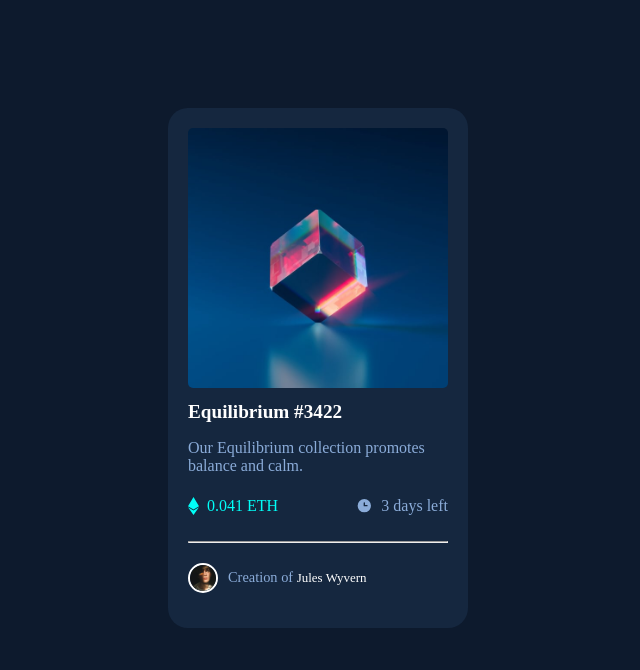
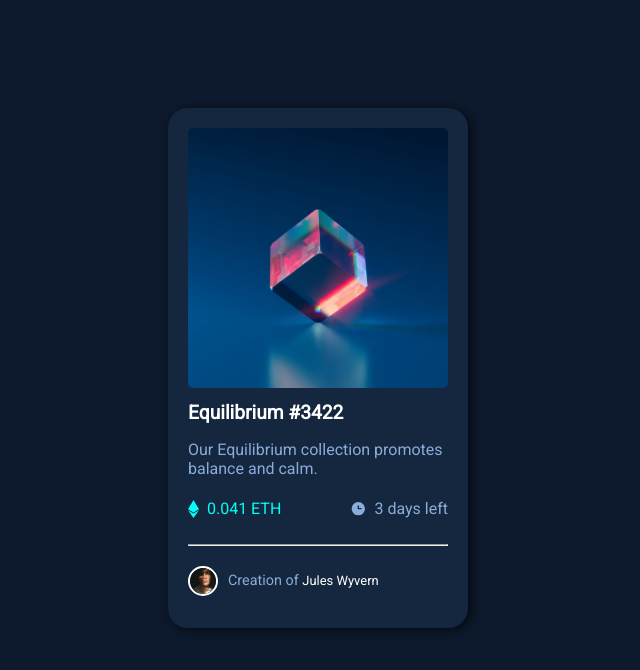
Before and after one commit to Anthony-S58/NFT-Card-Front-End-Mentor, a plain HTML site: page index.html in a window 1280 px wide. Shown: the whole page, without its empty margins (322-962 px from the left). Drawn offline with Linux system fonts and the light colour scheme.

Commit message:
AddShadowAndFont

```diff
--- a/style.css
+++ b/style.css
@@ -1,8 +1,9 @@
+@import url('https://fonts.googleapis.com/css2?family=Roboto&display=swap');
 *{
     top: 0;
     left: 0;
     box-sizing: border-box;
-}
+    font-family: 'Roboto', sans-serif;}
 body{
     background-color: #0D1A2D;
     display: flex;
@@ -16,6 +17,7 @@ body{
     border-radius: 20px;
     background-color: #15273F;
     padding: 20px;
+    box-shadow: 3px 2px 8px 2px rgba(0, 0, 0, 0.5);
 }
 #image{
     width: 260px;
```
